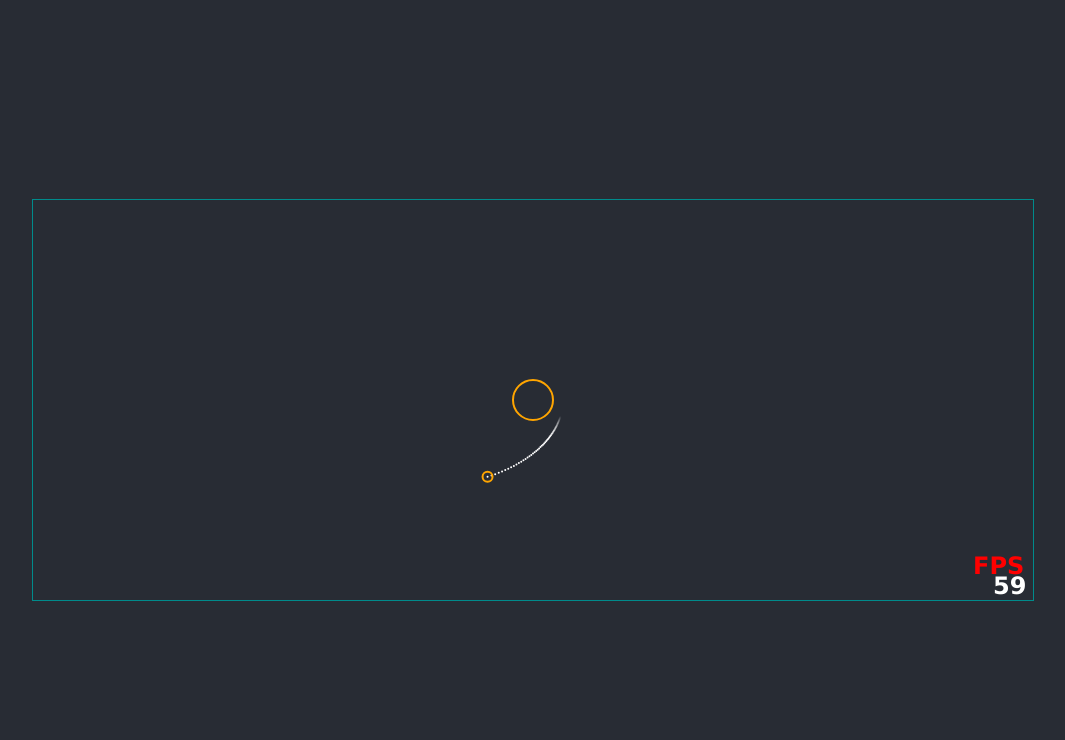
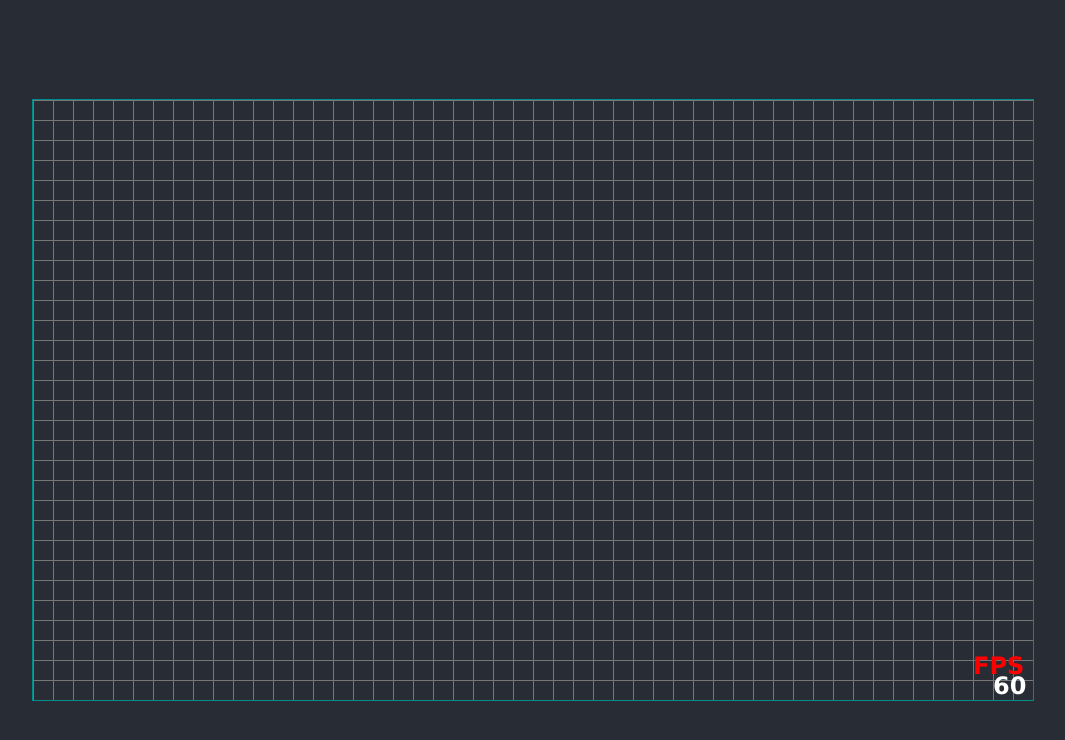
Before and after one commit to wermanoid/space, a React (Create React App) app: page / in a window 1280 px wide. Shown: the top 740 px of the page, without its empty margins (107-1172 px from the left). Built offline with nearby package versions, Linux system fonts and the light colour scheme.

Commit message:
chore(restructurization): reorganize code and add benchmark

```diff
--- a/package.json
+++ b/package.json
@@ -28,5 +28,8 @@
       "last 1 firefox version",
       "last 1 safari version"
     ]
+  },
+  "devDependencies": {
+    "benchmark": "^2.1.4"
   }
 }
--- a/src/App.js
+++ b/src/App.js
@@ -9,7 +9,7 @@ function App() {
   return (
     <div className="App">
       <header className="App-header">
-        <canvas width="1000" height="400" ref={animate} />
+        <canvas width="1000" height="600" ref={animate} />
       </header>
     </div>
   );
--- a/src/space.js
+++ b/src/space.js
@@ -1,130 +1,177 @@
-import { map, forEach } from "lodash";
+// import { map, forEach } from "lodash/fp";
 
-import { createRenderer } from "./utils/trace";
-import { createHistory } from "./utils/history";
-import { move } from "./utils/planet";
+import { createGridRenderer } from "./utils/grid";
+import { createFpsRenderer } from "./utils/fps";
+// import { createCircleRenderer } from "./utils/circle";
 
-const storage = {
-  objects: 0,
-  circles: {},
-  coords: {},
-  histories: createHistory(50, 1),
-  speed: {} // px / sec
+const objects = {
+  lastId: 0,
+  velocityVectors: [],
+  objectMasses: [],
+  objectPositions: [],
+  objectSizes: []
 };
 
-const rad360 = 2 * Math.PI;
-
-export const addCircle = (x, y, r, sX, sY) => {
-  const id = storage.objects;
-  storage.circles[id] = r;
-  storage.coords[id] = [500 + x, 200 + y];
-  storage.speed[id] = [sX, sY];
-  storage.objects += 1;
+const addObject = (mass, velocity, position, radius) => {
+  const oId = objects.lastId++;
+  objects.velocityVectors[oId] = velocity;
+  objects.objectMasses[oId] = mass;
+  objects.objectPositions[oId] = position;
+  objects.objectSizes[oId] = radius;
+  return oId;
 };
 
-export const drawCircle = (ctx, [x, y], r) => {
-  ctx.beginPath();
-  ctx.ellipse(x, y, r, r, 0, 0, rad360);
-  ctx.stroke();
-};
-
-let lastDate = Date.now();
-const fps = ctx => {
-  ctx.save();
-  ctx.font = "bold 24px verdana, sans-serif ";
-  ctx.textAlign = "start";
-  ctx.textBaseline = "bottom";
-  ctx.fillStyle = "white";
-  const actual = Date.now();
-  ctx.fillText(Math.round(1000 / (actual - lastDate)), 960, 400);
-  ctx.fillStyle = "red";
-  ctx.fillText("FPS", 940, 380);
-  lastDate = actual;
-  ctx.restore();
-};
-
-const updateCoords = (mW, mH, rule) => delta => {
-  const ms = delta / 1000;
-  // const updVectors = map(storage.speed, ([sX, sY], index) => {
-  //   return [index, ms * sX, ms * sY];
-  // });
-  storage.histories.lock();
-  const pos = rule.next().value;
-  storage.coords[1] = pos;
-  storage.histories.push(pos);
-  // forEach(updVectors, ([index, dX, dY]) => {
-  //   const [x, y] = storage.coords[index];
-  //   storage.coords[index] = [x + dX, y + dY];
-  //   storage.histories.push([x, y]);
-  // });
-  storage.histories.unlock();
-
-  forEach(storage.coords, ([x, y], index) => {
-    if (x > mW || x < 0) storage.speed[index][0] *= -1;
-    if (y > mH || y < 0) storage.speed[index][1] *= -1;
-  });
-};
-
-// TODO: another static canvas for grid?
-const renderGrid = ctx => {
-  const { width, height } = ctx.canvas;
-  ctx.save();
-  ctx.beginPath();
-  for (let x = 0.5; x < width; x += 10) {
-    ctx.moveTo(x, 0);
-    ctx.lineTo(x, height);
-  }
-
-  for (let y = 0.5; y < height; y += 10) {
-    ctx.moveTo(0, y);
-    ctx.lineTo(width, y);
-  }
-  ctx.strokeStyle = "#777";
-  ctx.stroke();
-
-  ctx.restore();
-};
-
-const render = ctx => {
-  ctx.save();
-  ctx.lineWidth = 2;
-  ctx.strokeStyle = "orange";
-  forEach(storage.circles, (circle, index) => {
-    drawCircle(ctx, storage.coords[index], circle);
-  });
-  ctx.restore();
-};
-
-let last = Date.now();
 export const animate = canvas => {
   if (!canvas) return;
   const ctx = canvas.getContext("2d");
   ctx.globalCompositeOperation = "destination-over";
   const { width, height } = ctx.canvas;
 
-  addCircle(0, 0, 20, 0, 0);
-  addCircle(0, 100, 5, (Math.random() - 0.5) * 50, (Math.random() - 0.5) * 50);
-  const calc = move(storage.coords[0][0], storage.coords[0][1]);
-  const upd = updateCoords(width, height, calc);
+  addObject(1e7, [0, 0], [10, 10], 5);
+  addObject(1e7, [0, 0], [50, 10], 5);
+  addObject(1e7, [0, 0], [10, 50], 5);
+  addObject(1e7, [0, 0], [100, 10], 5);
 
-  const renderTraces = createRenderer(ctx);
+  const renderGrid = createGridRenderer(ctx, 20);
+  const renderFps = createFpsRenderer(ctx);
 
-  const run = stamp => {
+  const update = ts => {
     ctx.clearRect(0, 0, width, height);
-
-    fps(ctx);
-    render(ctx);
-    renderTraces(storage.histories);
-    // renderGrid(ctx);
-
-    requestAnimationFrame(run);
+    renderFps(ts);
+    renderGrid();
+    requestAnimationFrame(update);
   };
 
-  setInterval(() => {
-    const stamp = Date.now();
-    upd(stamp - last);
-    last = stamp;
-  }, 16);
+  requestAnimationFrame(update);
+};
 
-  requestAnimationFrame(run);
-};
+// import { map, forEach } from "lodash";
+
+// import { createRenderer } from "./utils/trace";
+// import { createHistory } from "./utils/history";
+// import { move } from "./utils/planet";
+
+// const storage = {
+//   objects: 0,
+//   circles: {},
+//   coords: {},
+//   histories: createHistory(50, 1),
+//   speed: {} // px / sec
+// };
+
+// const rad360 = 2 * Math.PI;
+
+// export const addCircle = (x, y, r, sX, sY) => {
+//   const id = storage.objects;
+//   storage.circles[id] = r;
+//   storage.coords[id] = [500 + x, 200 + y];
+//   storage.speed[id] = [sX, sY];
+//   storage.objects += 1;
+// };
+
+// export const drawCircle = (ctx, [x, y], r) => {
+// ctx.beginPath();
+// ctx.ellipse(x, y, r, r, 0, 0, rad360);
+// ctx.stroke();
+// };
+
+// let lastDate = Date.now();
+// const fps = ctx => {
+//   ctx.save();
+//   ctx.font = "bold 24px verdana, sans-serif ";
+//   ctx.textAlign = "start";
+//   ctx.textBaseline = "bottom";
+//   ctx.fillStyle = "white";
+//   const actual = Date.now();
+//   ctx.fillText(Math.round(1000 / (actual - lastDate)), 960, 600);
+//   ctx.fillStyle = "red";
+//   ctx.fillText("FPS", 940, 580);
+//   lastDate = actual;
+//   ctx.restore();
+// };
+
+// const updateCoords = (mW, mH, rule) => delta => {
+//   // const ms = delta / 1000;
+//   // const updVectors = map(storage.speed, ([sX, sY], index) => {
+//   //   return [index, ms * sX, ms * sY];
+//   // });
+//   storage.histories.lock();
+//   const pos = rule.next().value;
+//   storage.coords[1] = pos;
+//   storage.histories.push(pos);
+//   // forEach(updVectors, ([index, dX, dY]) => {
+//   //   const [x, y] = storage.coords[index];
+//   //   storage.coords[index] = [x + dX, y + dY];
+//   //   storage.histories.push([x, y]);
+//   // });
+//   storage.histories.unlock();
+
+//   forEach(storage.coords, ([x, y], index) => {
+//     if (x > mW || x < 0) storage.speed[index][0] *= -1;
+//     if (y > mH || y < 0) storage.speed[index][1] *= -1;
+//   });
+// };
+
+// const renderGrid = ctx => {
+//   const { width, height } = ctx.canvas;
+//   const step = 20;
+//   ctx.save();
+//   ctx.beginPath();
+//   for (let x = 0.5; x < width; x += step) {
+//     ctx.moveTo(x, 0);
+//     ctx.lineTo(x, height);
+//   }
+
+//   for (let y = 0.5; y < height; y += step) {
+//     ctx.moveTo(0, y);
+//     ctx.lineTo(width, y);
+//   }
+//   ctx.strokeStyle = "#777";
+//   ctx.stroke();
+
+//   ctx.restore();
+// };
+
+// const render = ctx => {
+//   ctx.save();
+//   ctx.lineWidth = 2;
+//   ctx.strokeStyle = "orange";
+//   forEach(storage.circles, (circle, index) => {
+//     drawCircle(ctx, storage.coords[index], circle);
+//   });
+//   ctx.restore();
+// };
+
+// let last = Date.now();
+// export const animate = canvas => {
+// if (!canvas) return;
+// const ctx = canvas.getContext("2d");
+// ctx.globalCompositeOperation = "destination-over";
+// const { width, height } = ctx.canvas;
+
+//   addCircle(0, 0, 20, 0, 0);
+//   addCircle(0, 100, 5, (Math.random() - 0.5) * 50, (Math.random() - 0.5) * 50);
+//   const calc = move(storage.coords[0][0], storage.coords[0][1]);
+//   const upd = updateCoords(width, height, calc);
+
+//   const renderTraces = createRenderer(ctx);
+
+//   const run = stamp => {
+//     ctx.clearRect(0, 0, width, height);
+
+//     fps(ctx);
+//     render(ctx);
+//     renderTraces(storage.histories);
+//     renderGrid(ctx);
+
+//     requestAnimationFrame(run);
+//   };
+
+//   setInterval(() => {
+//     const stamp = Date.now();
+//     upd(stamp - last);
+//     last = stamp;
+//   }, 16);
+
+//   requestAnimationFrame(run);
+// };
--- /dev/null
+++ b/src/utils/circle.js
@@ -0,0 +1,24 @@
+import { forEach } from "lodash/fp";
+
+const rad360 = 2 * Math.PI;
+
+export const renderCircle = ctx => ([x, y], r) => {
+  ctx.beginPath();
+  ctx.ellipse(x, y, r, r, 0, 0, rad360);
+  ctx.stroke();
+};
+
+export const createCircleRenderer = ctx => {
+  const renderer = renderCircle(ctx);
+  const render = forEach(([coords, radius]) => {
+    renderer(coords, radius);
+  });
+
+  return cList => {
+    ctx.save();
+    ctx.lineWidth = 2;
+    ctx.strokeStyle = "orange";
+    render(cList);
+    ctx.restore();
+  };
+};
--- /dev/null
+++ b/src/utils/fps.js
@@ -0,0 +1,18 @@
+export const createFpsRenderer = ctx => {
+  const { width, height } = ctx.canvas;
+  let last = performance.now();
+  let fps = 0;
+  return timestamp => {
+    const val = Math.round(1000 / (timestamp - last));
+    fps = Math.abs(val - fps) > 2.5 ? val : fps;
+    ctx.save();
+    ctx.font = "bold 24px verdana, sans-serif ";
+    ctx.textBaseline = "bottom";
+    ctx.fillStyle = "white";
+    ctx.fillText(fps, width - 40, height);
+    ctx.fillStyle = "red";
+    ctx.fillText("FPS", width - 60, height - 20);
+    ctx.restore();
+    last = timestamp;
+  };
+};
--- /dev/null
+++ b/src/utils/grid.js
@@ -0,0 +1,21 @@
+export const createGridRenderer = (ctx, step = 20) => {
+  const { width, height } = ctx.canvas;
+
+  return () => {
+    ctx.save();
+    ctx.beginPath();
+    for (let x = 0.5; x < width; x += step) {
+      ctx.moveTo(x, 0);
+      ctx.lineTo(x, height);
+    }
+
+    for (let y = 0.5; y < height; y += step) {
+      ctx.moveTo(0, y);
+      ctx.lineTo(width, y);
+    }
+    ctx.strokeStyle = "#777";
+    ctx.stroke();
+
+    ctx.restore();
+  };
+};
```
Also changed, not shown: perf/benchee.js (added, +147 -0 lines), src/utils/object.js (added, +48 -0 lines), src/system/move.js (added), src/system/render.js (added), 1 other file (tests, documents, lock files or other folders).
